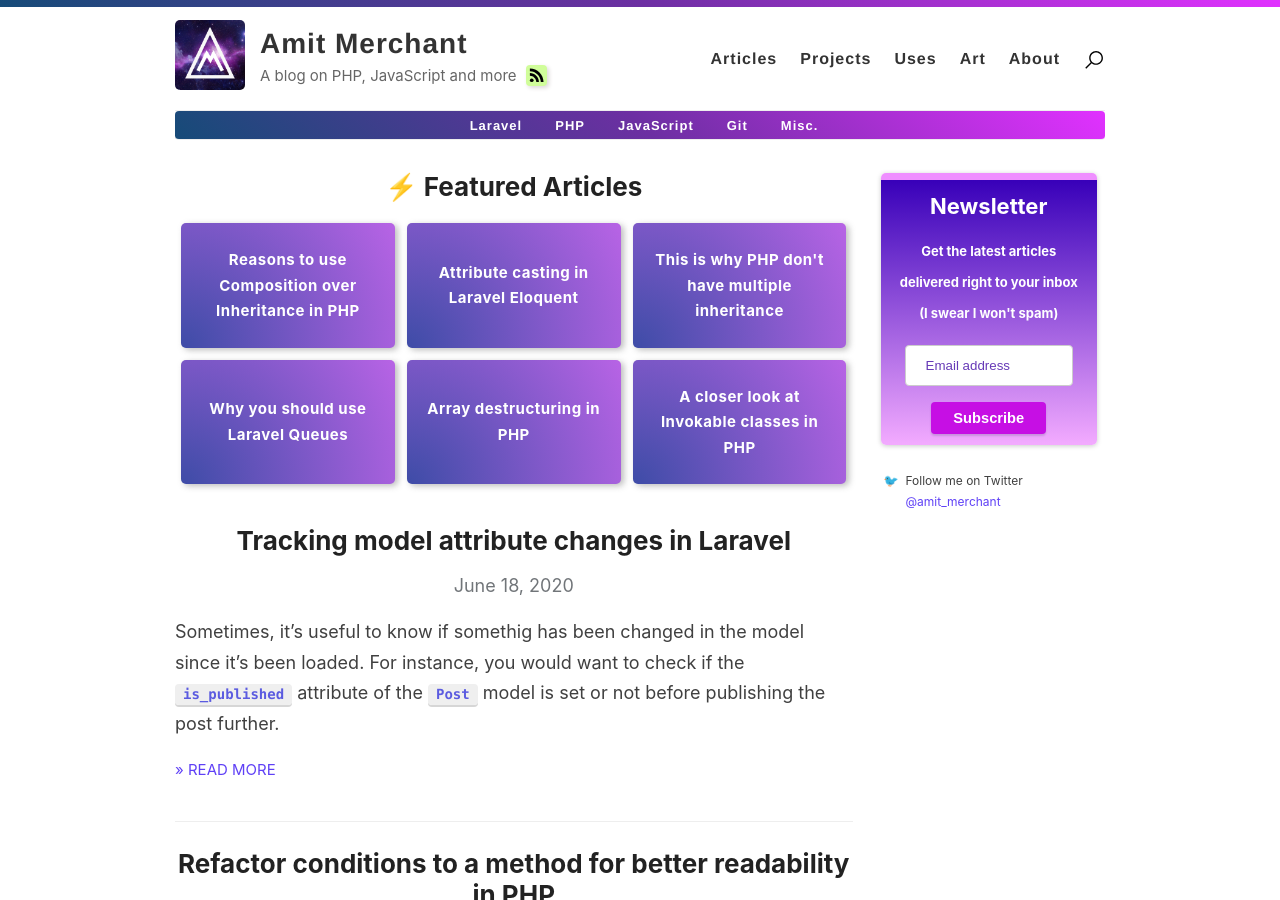
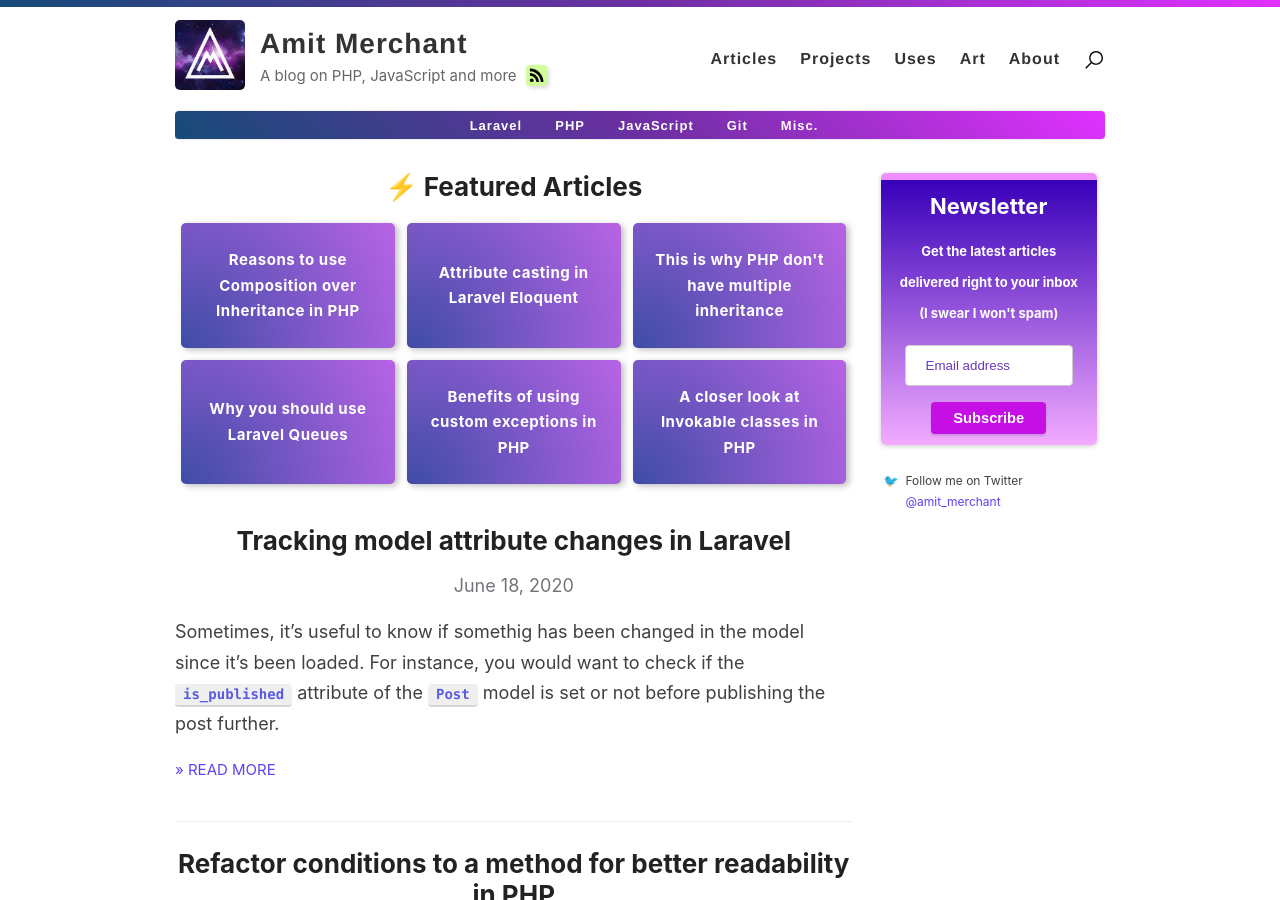
Before and after one commit to varunkumardev/amitmerchant1990.github.io, a Jekyll site: the page built from index.html, in a window 1280 px wide and 900 px high. Built offline with Jekyll 4.4.1, drawn with Linux system fonts in a browser that asks for light colours; the list of posts is cut into pages by our own code.

Commit message:
update top articles

```diff
--- a/_config.yml
+++ b/_config.yml
@@ -103,8 +103,8 @@
     title: This is why PHP don't have multiple inheritance
   - url: /why-you-should-use-laravel-queues/
     title: Why you should use Laravel Queues
-  - url: /array-destructuring-in-php/
-    title: Array destructuring in PHP
+  - url: /using-custom-exception-php/
+    title: Benefits of using custom exceptions in PHP
   - url: /invokable-classes-php/
     title: A closer look at Invokable classes in PHP
 
```
